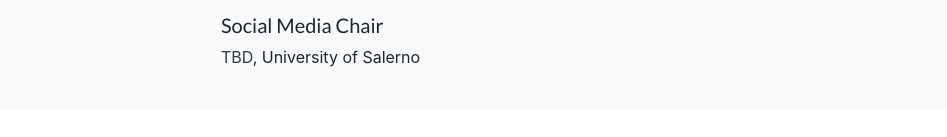
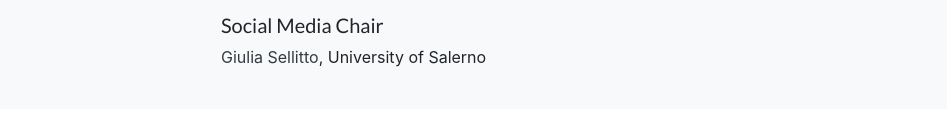
Before and after one commit to SeSaLabUnisa/ISSSE-2024, a website with bundled scripts: page index.html in a window 1280 px wide. Shown: the part 3761-3898 px from the top of the page, without its empty margins (54-1001 px from the left). Built offline with nearby package versions, Linux system fonts and the light colour scheme.

Commit message:
add Social Media Chair

```diff
--- a/index.html
+++ b/index.html
@@ -1272,7 +1272,7 @@
 
 
           <h5 class="section-heading">Social Media Chair</h5>
-          <p><a href="#" target="_blank" class="text-dark">TBD</a>, University of Salerno</p>
+          <p><a href="https://giuliasellitto7.github.io" target="_blank" class="text-dark">Giulia Sellitto</a>, University of Salerno</p>
         </div>
 
       </div>
```
